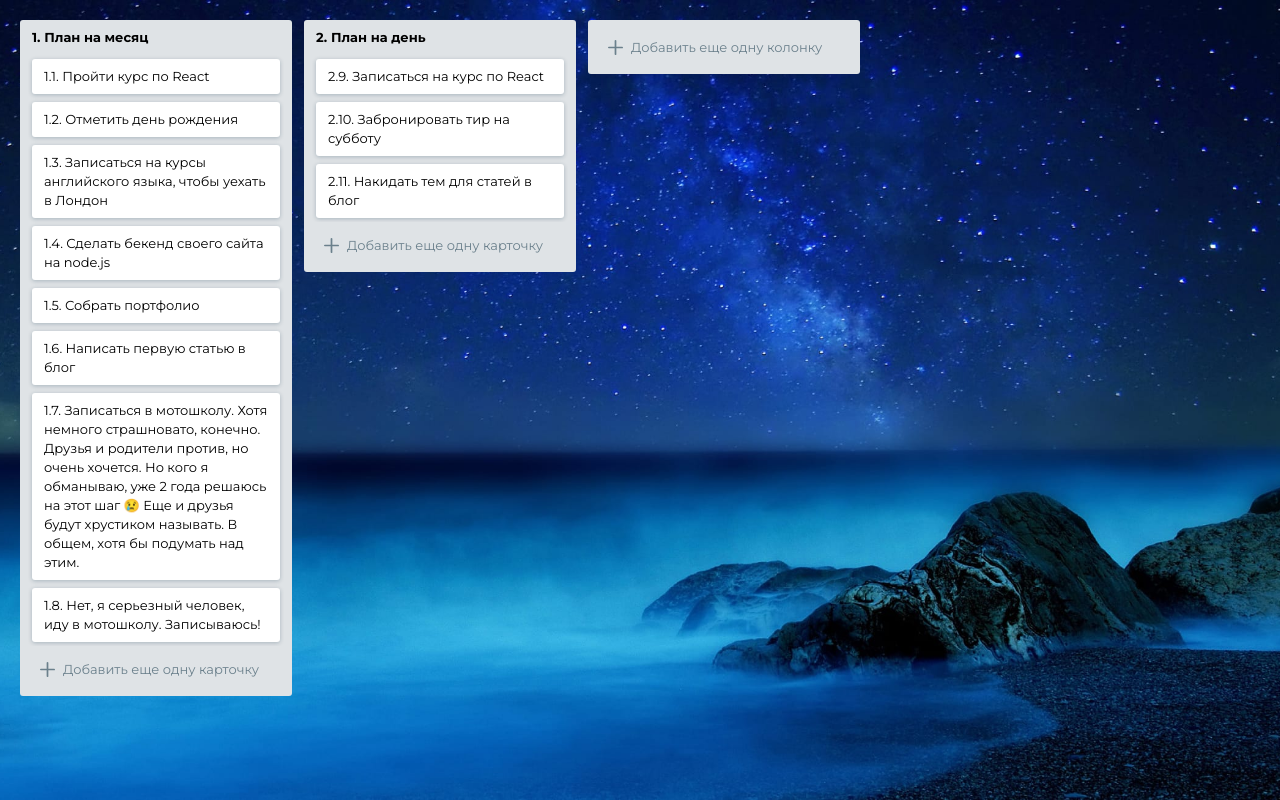
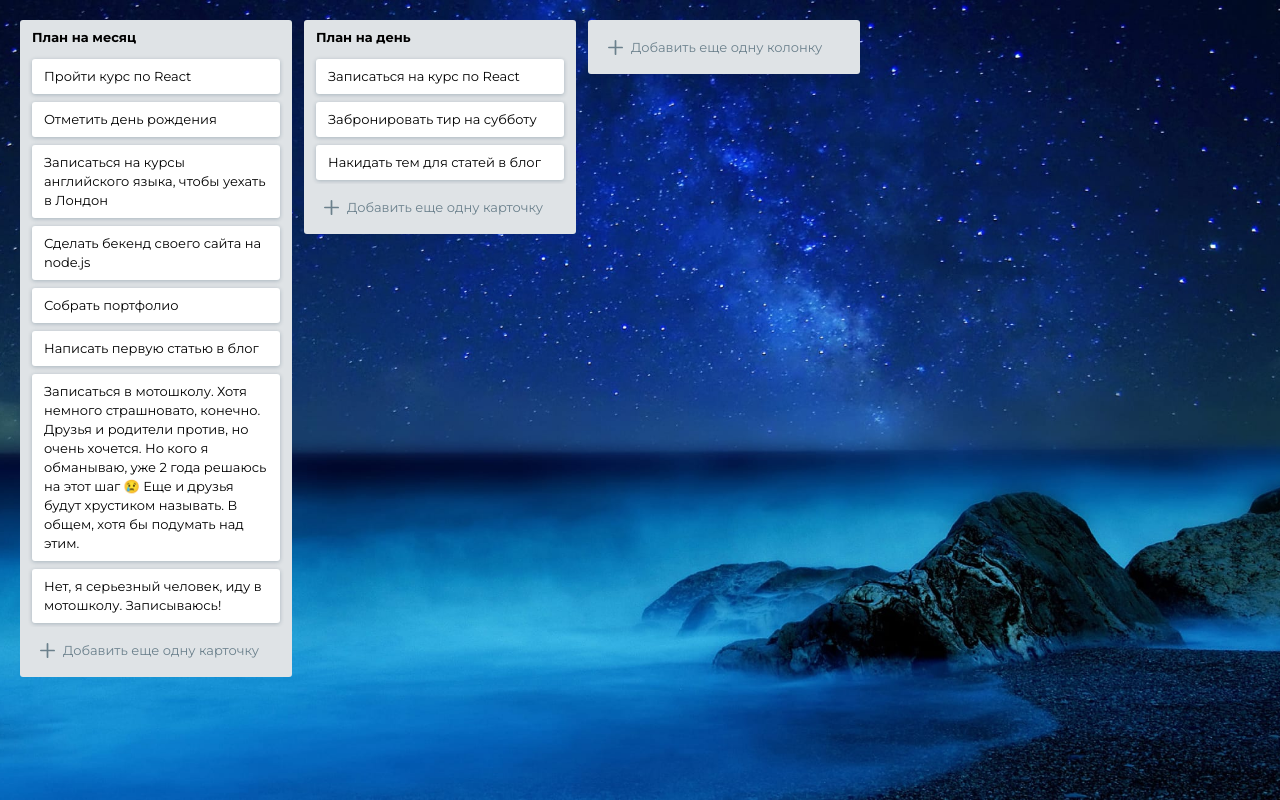
Before and after one commit to GeorgeGUS/kanban, a React (Create React App) app: page / in a window 1280 px wide. Built offline with nearby package versions, Linux system fonts and the light colour scheme.

Commit message:
Remove indexes from view output, refactor dnd components, fix card list styles

```diff
--- a/src/components/boards/BoardTitle/BoardTitle.js
+++ b/src/components/boards/BoardTitle/BoardTitle.js
@@ -1,12 +1,8 @@
 import React from 'react';
 import './BoardTitle.css';
 
-const BoardTitle = ({ boardId, title }) => {
-  return (
-    <h2 className='board__title'>
-      {boardId}. {title}
-    </h2>
-  );
+const BoardTitle = ({ title }) => {
+  return <h2 className='board__title'>{title}</h2>;
 };
 
 export default BoardTitle;
--- a/src/components/boards/Boards/Boards.js
+++ b/src/components/boards/Boards/Boards.js
@@ -1,44 +1,30 @@
 import React, { Component } from 'react';
 import { bindActionCreators } from 'redux';
 import { connect } from 'react-redux';
-import { DragDropContext } from 'react-beautiful-dnd';
 
+import { boardsSelector } from '../../../selectors';
 import { fetchData, updateCardPosition } from '../../../actions';
+import KanbanService from '../../../services/KanbanService';
+
+import { withDragDropContext } from '../../../hoc';
 import BoardList from '../BoardList';
 import NewBoard from '../NewBoard';
-import KanbanService from '../../../services/KanbanService';
 
 import './Boards.css';
-import { boardsSelector } from '../../../selectors';
 
 const kanbanService = new KanbanService();
+const BoardListWithDragDrop = withDragDropContext(BoardList);
 
 class Boards extends Component {
-  onDragEnd = result => {
-    const { source, destination, draggableId: id } = result;
-    if (!destination) {
-      return;
-    }
-    const { index: srcIdx, droppableId: srcId } = source;
-    const { index: destIdx, droppableId: destId } = destination;
-    if (srcIdx === destIdx && srcId === destId) {
-      return;
-    }
-    const { updateCardPosition } = this.props;
-    updateCardPosition({ srcIdx, destIdx, srcId, destId, id });
-  };
-
   componentDidMount() {
     this.props.fetchData();
   }
 
   render() {
-    const { boards, newBoardId } = this.props;
+    const { boards, newBoardId, updateCardPosition } = this.props;
     return (
       <div className='boards'>
-        <DragDropContext onDragEnd={this.onDragEnd}>
-          <BoardList boards={boards} />
-        </DragDropContext>
+        <BoardListWithDragDrop boards={boards} onDragEnd={updateCardPosition} />
         <NewBoard id={newBoardId} />
       </div>
     );
--- a/src/components/cards/Card/Card.js
+++ b/src/components/cards/Card/Card.js
@@ -1,22 +1,8 @@
 import React from 'react';
-import { Draggable } from 'react-beautiful-dnd';
 import './Card.css';
 
-const Card = ({ boardId, id, text, index }) => {
-  return (
-    <Draggable draggableId={id} index={index}>
-      {provided => (
-        <p
-          className='card'
-          ref={provided.innerRef}
-          {...provided.draggableProps}
-          {...provided.dragHandleProps}
-        >
-          {boardId}.{id}. {text}
-        </p>
-      )}
-    </Draggable>
-  );
+const Card = ({ text }) => {
+  return <p className='card'>{text}</p>;
 };
 
 export default Card;
--- a/src/components/cards/CardList/CardList.css
+++ b/src/components/cards/CardList/CardList.css
@@ -1,9 +1,15 @@
 .card-list {
+  display: flex;
+  flex-direction: column;
   margin: 0 -4px 4px;
-  padding: 4px;
+  padding: 0;
   max-height: 100%;
   list-style: none;
   overflow-y: auto;
+}
+
+.card-list:empty {
+  margin-bottom: 0;
 }
 
 .card-list::-webkit-scrollbar {
@@ -11,9 +17,5 @@
 }
 
 .card-list__item {
-  margin-bottom: 8px;
+  margin: 4px;
 }
-
-.card-list__item:last-child {
-  margin-bottom: 0;
-}
--- a/src/components/cards/CardList/CardList.js
+++ b/src/components/cards/CardList/CardList.js
@@ -1,32 +1,25 @@
 import React from 'react';
 import { connect } from 'react-redux';
-import { Droppable } from 'react-beautiful-dnd';
+import { DroppableList, DraggableListItem } from '../../dnd';
 import Card from '../Card';
 
 import './CardList.css';
 
 const CardList = ({ boardId, cards, cardIds }) => {
   const boardCards = cardIds.map(id => cards[id]);
-  // if (boardCards.length === 0) {
-  //   return null;
-  // }
   return (
-    <Droppable droppableId={boardId}>
-      {provided => (
-        <ul
-          className='card-list'
-          ref={provided.innerRef}
-          {...provided.droppableProps}
+    <DroppableList className='card-list' id={boardId}>
+      {boardCards.map(({ id, text }, index) => (
+        <DraggableListItem
+          className='card-list__item'
+          index={index}
+          key={id}
+          id={id}
         >
-          {boardCards.map(({ id, text }, index) => (
-            <li key={id} className='card-list__item'>
-              <Card boardId={boardId} id={id} text={text} index={index} />
-            </li>
-          ))}
-          {provided.placeholder}
-        </ul>
-      )}
-    </Droppable>
+          <Card text={text} />
+        </DraggableListItem>
+      ))}
+    </DroppableList>
   );
 };
 
--- /dev/null
+++ b/src/components/dnd/DraggableListItem.js
@@ -0,0 +1,19 @@
+import React from 'react';
+import { Draggable } from 'react-beautiful-dnd';
+
+const DraggableListItem = ({ className, children, id, index }) => (
+  <Draggable draggableId={id} index={index}>
+    {({ innerRef, draggableProps, dragHandleProps }) => (
+      <li
+        className={className}
+        ref={innerRef}
+        {...draggableProps}
+        {...dragHandleProps}
+      >
+        {children}
+      </li>
+    )}
+  </Draggable>
+);
+
+export default DraggableListItem;
--- /dev/null
+++ b/src/components/dnd/DroppableList.js
@@ -0,0 +1,15 @@
+import React from 'react';
+import { Droppable } from 'react-beautiful-dnd';
+
+const DroppableList = ({ className, children, id }) => (
+  <Droppable droppableId={id}>
+    {({ innerRef, droppableProps, placeholder }) => (
+      <ul className={className} ref={innerRef} {...droppableProps}>
+        {children}
+        {placeholder}
+      </ul>
+    )}
+  </Droppable>
+);
+
+export default DroppableList;
--- /dev/null
+++ b/src/components/dnd/index.js
@@ -0,0 +1,4 @@
+import DroppableList from './DroppableList';
+import DraggableListItem from './DraggableListItem';
+
+export { DroppableList, DraggableListItem };
--- a/src/hoc/index.js
+++ b/src/hoc/index.js
@@ -1,3 +1,4 @@
 import withEscapeAction from './withEscapeAction';
+import withDragDropContext from './withDragDropContext';
 
-export { withEscapeAction };
+export { withEscapeAction, withDragDropContext };
--- /dev/null
+++ b/src/hoc/withDragDropContext.js
@@ -0,0 +1,26 @@
+import React from 'react';
+import { DragDropContext } from 'react-beautiful-dnd';
+
+const withDragDropContext = Wrapped => props => {
+  const handleDragEnd = result => {
+    const { source, destination, draggableId: id } = result;
+    if (!destination) {
+      return;
+    }
+    const { index: srcIdx, droppableId: srcId } = source;
+    const { index: destIdx, droppableId: destId } = destination;
+    if (srcIdx === destIdx && srcId === destId) {
+      return;
+    }
+    const { onDragEnd } = props;
+    onDragEnd({ srcIdx, destIdx, srcId, destId, id });
+  };
+
+  return (
+    <DragDropContext onDragEnd={handleDragEnd}>
+      <Wrapped {...props} />
+    </DragDropContext>
+  );
+};
+
+export default withDragDropContext;
```
